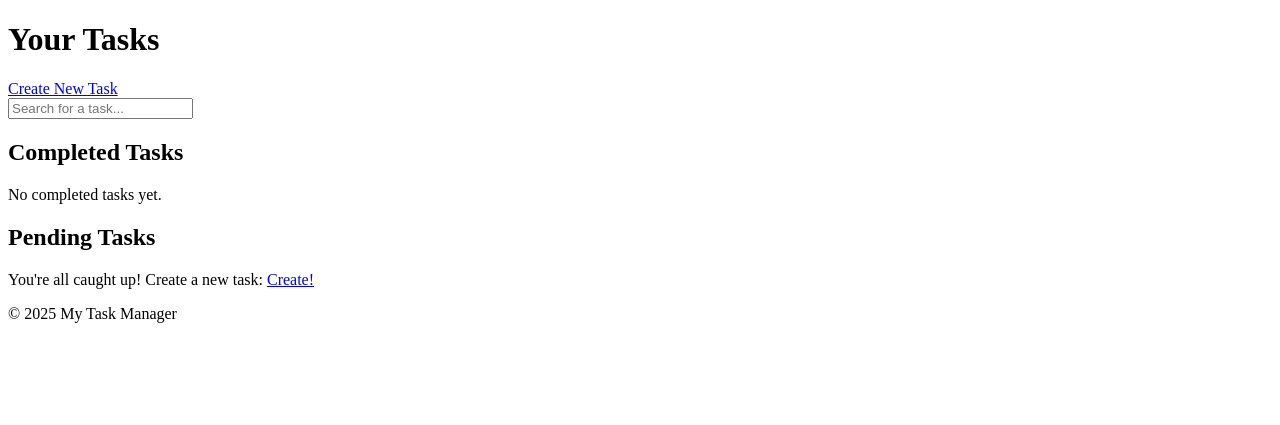
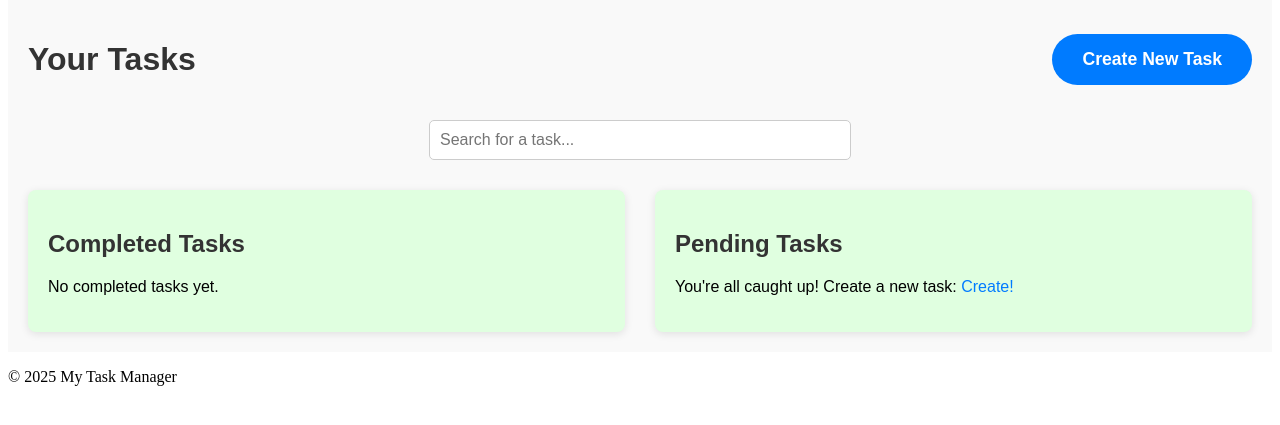
Before and after one commit to jaymenotgrass/task-manager-final-project, a Django app: page /task/list/ in a window 1280 px wide. Shown: the part 54-479 px from the top of the page. Run offline with Django 5.2, Linux system fonts and the light colour scheme; the visitor is signed in with stand-in values (Sample User, id 1); data that the repository does not hold is empty.

Commit message:
sprint 4 changes

```diff
--- a/myapp2/static/myfirst.css
+++ b/myapp2/static/myfirst.css
@@ -26,6 +26,46 @@ nav li{
 nav li a:hover{
   background-color: #111;
 }
+/* Auth container */
+.auth-container {
+  display: flex;
+  justify-content: center;
+  align-items: center;
+  min-height: calc(100vh - 120px); /* Adjust depending on your header/footer height */
+  padding: 60px 20px; /* Adds spacing so it doesn’t touch the edges */
+  box-sizing: border-box;
+  background-color: #f5f5f5;
+}
+
+.auth-box {
+  background-color: white;
+  padding: 40px;
+  border-radius: 8px;
+  box-shadow: 0 4px 8px rgba(0, 0, 0, 0.1);
+  width: 100%;
+  max-width: 400px;
+  text-align: center;
+}
+
+.auth-box h2 {
+  margin-bottom: 20px;
+  font-size: 24px;
+  color: #333;
+}
+
+
+
+
+/* Links */
+a {
+  color: #007bff;
+  text-decoration: none;
+}
+
+a:hover {
+  text-decoration: underline;
+}
+
 .cta-container {
   text-align: center;  /* Center the content */
   padding: 50px 20px;  /* Space around the content */
@@ -75,38 +115,228 @@ nav li a:hover{
   transform: translateY(1px);  /* Button "pressed" effect */
 }
 .features-section {
-    padding: 20px;
-    background-color: red;
+    padding: 50px 80px;
+    background-color: #007BFF;
     text-align: center;
   }
 
   .feature-card {
-    background-color: lightblue;
-    border: 1px solid #ddd;
-    padding: 15px;
-    margin: 10px;
-    border-radius: 8px;
-    box-shadow: 0 2px 5px rgba(0, 0, 0, 0.1);
+    background-color: #fff;
+    padding: 40px;
+    width: 250px; /* Set a fixed width */
+    border-radius: 8px; /* Rounded corners */
+    box-shadow: 0 4px 10px rgba(0, 0, 0, 0.1); /* Subtle shadow */
+    transition: transform 0.3s ease, box-shadow 0.3s ease; /* Smooth hover transition */
   }
 
   .feature-cards {
-    display: grid;
-    grid-template-columns: repeat(2, 2fr);
-    gap: 20px;
+    display: flex;
+    flex-wrap: wrap;
+    gap: 60px;
+    justify-content: center;
   }
 
-  .feature-card h3 {
-    color: #333;
-    font-size: 1.2em;
-    margin-bottom: 10px;
+
+  .feature-card p {
+    font-size: 16px;
+    color: #555;
+    line-height: 1.5;
   }
 
-  .feature-card p {
-    color: #666;
-    font-size: 1em;
+  .feature-card h2 {
+    font-size: 24px;
+    font-weight: 600;
+    color: #333;
+    margin-bottom: 15px;
   }
+  .feature-card:hover {
+    transform: translateY(-5px); /* Slight hover effect */
+    box-shadow: 0 8px 20px rgba(0, 0, 0, 0.15); /* Enhanced shadow on hover */
+  }
+  .task-page {
+    font-family: 'Arial', sans-serif;
+    background-color: #f9f9f9;
+    padding: 20px;
+}
 
-  .features-section h2 {
-    font-size: 2em;
-    color: #222;
-  }
+.task-header {
+    display: flex;
+    justify-content: space-between;
+    align-items: center;
+    margin-bottom: 20px;
+}
+
+.task-header h1 {
+    font-size: 2rem;
+    color: #333;
+}
+
+.btn {
+    padding: 8px 16px;
+    border-radius: 4px;
+    text-decoration: none;
+    font-size: 1rem;
+    display: inline-block;
+    transition: background-color 0.3s ease;
+}
+
+.btn-primary {
+    background-color: #007bff;
+    color: white;
+}
+
+.btn-primary:hover {
+    background-color: #0056b3;
+}
+
+.btn-secondary {
+    background-color: #6c757d;
+    color: white;
+}
+
+.btn-secondary:hover {
+    background-color: #5a6268;
+}
+
+.btn-danger {
+    background-color: #dc3545;
+    color: white;
+}
+
+.btn-danger:hover {
+    background-color: #c82333;
+}
+
+.search-bar-container {
+    margin-bottom: 20px;
+    text-align: center;
+}
+
+.search-bar {
+    width: 100%;
+    max-width: 400px;
+    padding: 10px;
+    font-size: 1rem;
+    border-radius: 5px;
+    border: 1px solid #ccc;
+    transition: border-color 0.3s ease;
+}
+
+.search-bar:focus {
+    border-color: #007bff;
+    outline: none;
+}
+
+.task-container {
+    margin-top: 30px;
+    display: grid;
+    grid-template-columns: 1fr 1fr;
+    gap: 30px;
+}
+
+.task-box {
+    background-color: #fff;
+    padding: 20px;
+    border-radius: 8px;
+    box-shadow: 0 2px 8px rgba(0, 0, 0, 0.1);
+}
+
+.task-box h2 {
+    font-size: 1.5rem;
+    color: #333;
+}
+
+.task-list {
+    list-style: none;
+    padding: 0;
+}
+
+.task-item {
+    background-color: #f9f9f9;
+    padding: 15px;
+    margin-bottom: 15px;
+    border-radius: 6px;
+    box-shadow: 0 2px 5px rgba(0, 0, 0, 0.1);
+    display: flex;
+    justify-content: space-between;
+    align-items: center;
+    transition: transform 0.3s ease;
+}
+
+.task-item:hover {
+    transform: scale(1.02);
+}
+
+.task-actions {
+    display: flex;
+    gap: 10px;
+}
+
+.task-content p {
+    margin: 0;
+    font-size: 1.1rem;
+    color: #555;
+}
+
+.task-actions a {
+    text-decoration: none;
+}
+
+.completed-tasks-box {
+    background-color: #e0ffe0;
+}
+
+.pending-tasks-box {
+    background-color: #e0ffe0;
+}
+
+.form-title {
+  font-size: 2rem;
+  color: #333;
+  margin-bottom: 20px;
+  text-align: center;
+}
+
+.task-form {
+  max-width: 600px;
+  margin: 0 auto;
+  background-color: #ffffff;
+  padding: 30px;
+  border-radius: 10px;
+  box-shadow: 0 2px 8px rgba(0, 0, 0, 0.1);
+  font-family: 'Arial', sans-serif;
+}
+
+.task-form p {
+  margin-bottom: 20px;
+}
+
+.task-form label {
+  display: block;
+  margin-bottom: 6px;
+  font-weight: bold;
+  color: #555;
+}
+
+.task-form input[type="text"],
+.task-form input[type="date"],
+.task-form input[type="number"],
+.task-form select,
+.task-form textarea {
+  width: 100%;
+  padding: 10px 12px;
+  font-size: 1rem;
+  border-radius: 5px;
+  border: 1px solid #ccc;
+  transition: border-color 0.3s ease;
+  font-family: inherit;
+  background-color: #f9f9f9;
+}
+
+.task-form input:focus,
+.task-form select:focus,
+.task-form textarea:focus {
+  border-color: #007bff;
+  outline: none;
+  background-color: #fff;
+}
--- a/myapp2/templates/base.html
+++ b/myapp2/templates/base.html
@@ -3,9 +3,6 @@
 <head>
     <meta charset="UTF-8">
     <meta name="viewport" content="width=device-width, initial-scale=1.0">
-    <form method="POST">
-        {% csrf_token %}
-    </form>
     <title>{% block title %}Task Your Life{% endblock %}</title>
     <!-- Include CSS/JS here -->
     {% load static %}
--- a/myapp2/templates/task_list.html
+++ b/myapp2/templates/task_list.html
@@ -1,73 +1,84 @@
 {% extends "base.html" %}
 
-<main>
 {% block content %}
+<main class="task-page">
+
+    <div class="task-header">
         <h1>Your Tasks</h1>
-    <a href="{% url 'task_create' %}">Create New Task</a>
-    <div class="search-bar">
-        <input type="text" id="task-search" placeholder="Search for a task..." onkeyup="filterTasks()">
+        <a href="{% url 'task_create' %}" class="cta-button">Create New Task</a>
     </div>
 
+    <div class="search-bar-container">
+        <input type="text" id="task-search" class="search-bar" placeholder="Search for a task..." onkeyup="filterTasks()">
+    </div>
+
+    <div class="task-container">
+
+        <!-- Completed Tasks -->
+        <div class="task-box completed-tasks-box">
             <h2>Completed Tasks</h2>
-
             {% if completed_tasks %}
-            <ul>
+                <ul class="task-list">
                     {% for task in completed_tasks %}
-                    <li  class="task-item" data-name="{{ task.title }}" data-description="{{ task.description }}">
+                        <li class="task-item" data-name="{{ task.title }}" data-description="{{ task.description }}">
+                            <div class="task-content">
                                 <p><strong>{{ task.title }}</strong>: {{ task.description }}</p>
-                        <a href="{% url 'task_edit' task.id %}" class="edit-btn">Edit</a>
-                        <a href="{% url 'task_delete' task.id %}" class="delete-btn">Delete</a>
+                            </div>
+                            <div class="task-actions">
+                                <a href="{% url 'task_edit' task.id %}" class="btn btn-secondary">Edit</a>
+                                <a href="{% url 'task_delete' task.id %}" class="btn btn-danger" data-task-id="{{ task.id }}">Delete</a>
+                            </div>
                         </li>
                     {% endfor %}
                 </ul>
             {% else %}
                 <p>No completed tasks yet.</p>
-        {% comment %} <p>You don't have any tasks yet. <a href="{% url 'task_create' %}">Create one now!</a></p> {% endcomment %}
             {% endif %}
+        </div>
+
+        <!-- Pending Tasks -->
+        <div class="task-box pending-tasks-box">
             <h2>Pending Tasks</h2>
-
             {% if pending_tasks %}
-            <ul>
+                <ul class="task-list">
                     {% for task in pending_tasks %}
-                    <li  class="task-item" data-name="{{ task.title }}" data-description="{{ task.description }}">
+                        <li class="task-item" data-name="{{ task.title }}" data-description="{{ task.description }}">
+                            <div class="task-content">
                                 <p><strong>{{ task.title }}</strong>: {{ task.description }}</p>
-                        <a href="{% url 'task_edit' task.id %}" class="edit-btn">Edit</a>
-                        <a href="{% url 'task_delete' task.id %}" class="delete-btn">Delete</a>
+                            </div>
+                            <div class="task-actions">
+                                <a href="{% url 'task_edit' task.id %}" class="btn btn-secondary">Edit</a>
+                                <a href="{% url 'task_delete' task.id %}" class="btn btn-danger" data-task-id="{{ task.id }}">Delete</a>
+                            </div>
                         </li>
                     {% endfor %}
                 </ul>
             {% else %}
                 <p>You're all caught up! Create a new task: <a href="{% url 'task_create' %}">Create!</a></p>
             {% endif %}
+        </div>
+    </div>
+
+</main>
 {% endblock %}
-</main>
+
 <script>
     // Attach event listeners to all delete buttons
-    document.querySelectorAll('.delete-btn').forEach(function(button) {
+    document.querySelectorAll('.btn-danger[data-task-id]').forEach(function(button) {
         button.addEventListener('click', function(event) {
-            event.preventDefault();  // Prevent the default link action (no redirect)
-
-            // Get the task ID from the data attribute
+            event.preventDefault();
             var taskId = button.getAttribute('data-task-id');
-
-            // Show a confirmation dialog
             var userConfirmed = confirm("Are you sure you want to delete this task?");
-
             if (userConfirmed) {
-                // If the user confirms, create a form and submit a POST request to delete the task
                 var form = document.createElement('form');
                 form.method = 'POST';
-                form.action = '{% url "task_delete" 0 %}'.replace('0', taskId);  // Replace with the correct task ID
-
-                // Add the CSRF token
+                form.action = '{% url "task_delete" 0 %}'.replace('0', taskId);
                 var csrfToken = document.querySelector('[name=csrfmiddlewaretoken]').value;
                 var csrfInput = document.createElement('input');
                 csrfInput.type = 'hidden';
                 csrfInput.name = 'csrfmiddlewaretoken';
                 csrfInput.value = csrfToken;
                 form.appendChild(csrfInput);
-
-                // Submit the form
                 document.body.appendChild(form);
                 form.submit();
             }
--- a/myapp2/views.py
+++ b/myapp2/views.py
@@ -85,11 +85,12 @@ def task_list(request):
     # Query for completed and pending tasks
     completed_tasks = Task.objects.filter(user=user, completed=True)
     pending_tasks = Task.objects.filter(user=user, completed=False)
-
+    form = TaskForm()
     # Pass these to the template context
     context = {
         'completed_tasks': completed_tasks,
         'pending_tasks': pending_tasks,
+        'form': form,
     }
 
     return render(request, 'task_list.html', context)
```
Also changed, not shown: myapp2/templates/login.html (+19 -16 lines), myapp2/templates/register.html (+14 -7 lines), myapp2/templates/task_form.html (+7 -3 lines). Lines whose indentation alone changed are shown as unchanged.
